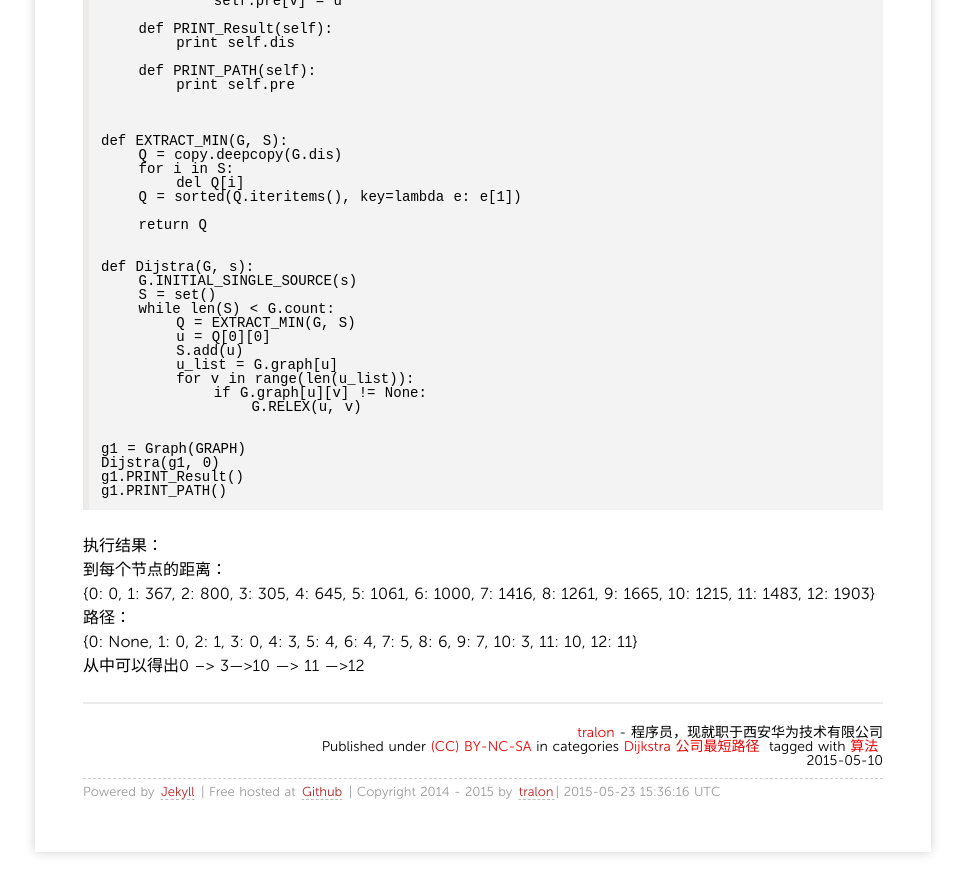
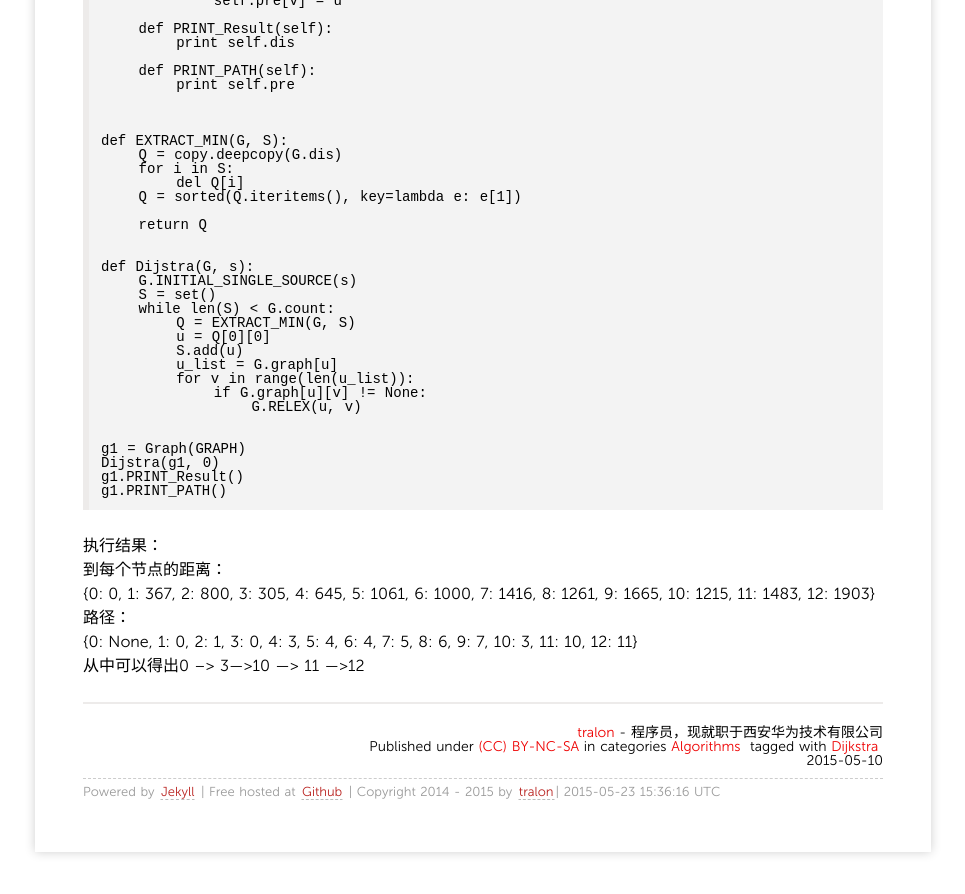
Before and after one commit to zhangchunlong/zhangchunlong.github.io, a Jekyll site: the page built from _posts/2015/2015-05-10-Dijkstra.md, in a window 1280 px wide and 900 px high, scrolled down 1972 px. Shown: the top 894 px of the window, without its empty margins (157-1122 px from the left). Built offline with Jekyll 4.4.1, drawn with Linux system fonts in a browser that asks for light colours; nearby versions of some CDN libraries; Markdown is read by kramdown in place of the engine named in the settings; comment, search, counter and statistics services are not loaded.

Commit message:
modify categories

```diff
--- a/_posts/2015/2015-05-10-Dijkstra.md
+++ b/_posts/2015/2015-05-10-Dijkstra.md
@@ -2,9 +2,9 @@
 layout: post
 title: 应用Dijkstra算法
 categories:
-- Dijkstra 公司最短路径
+- Algorithms
 tags:
-- 算法
+- Dijkstra
 ---
  N久没有写博客了，今天外面下雨，闲来无事，就看了下互联网时代1,其中里面有讲到互联网之父拉里·罗伯茨为了节省时间，计算了五角大楼里面的最短路径。一想，我也可以计算一下我到公司的最短路径，以后早上就可以多睡一会啦。
 
```
